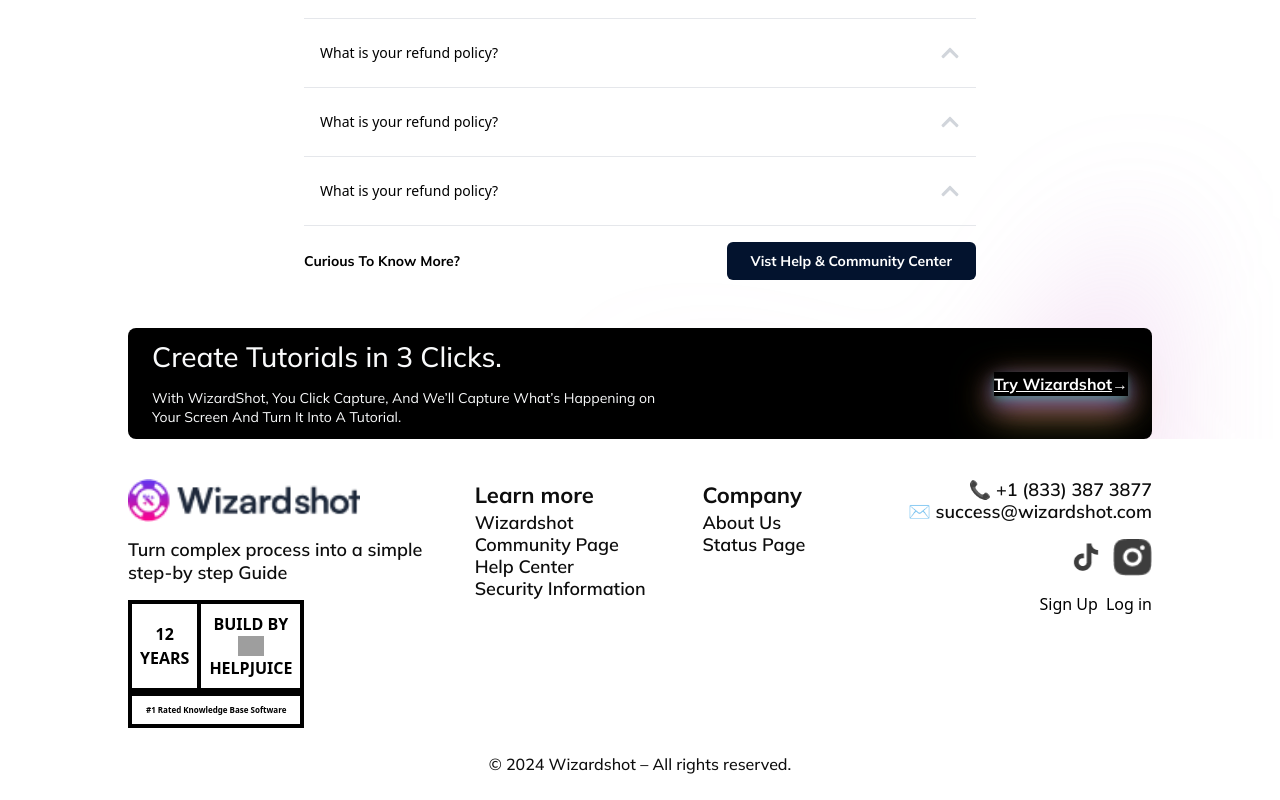
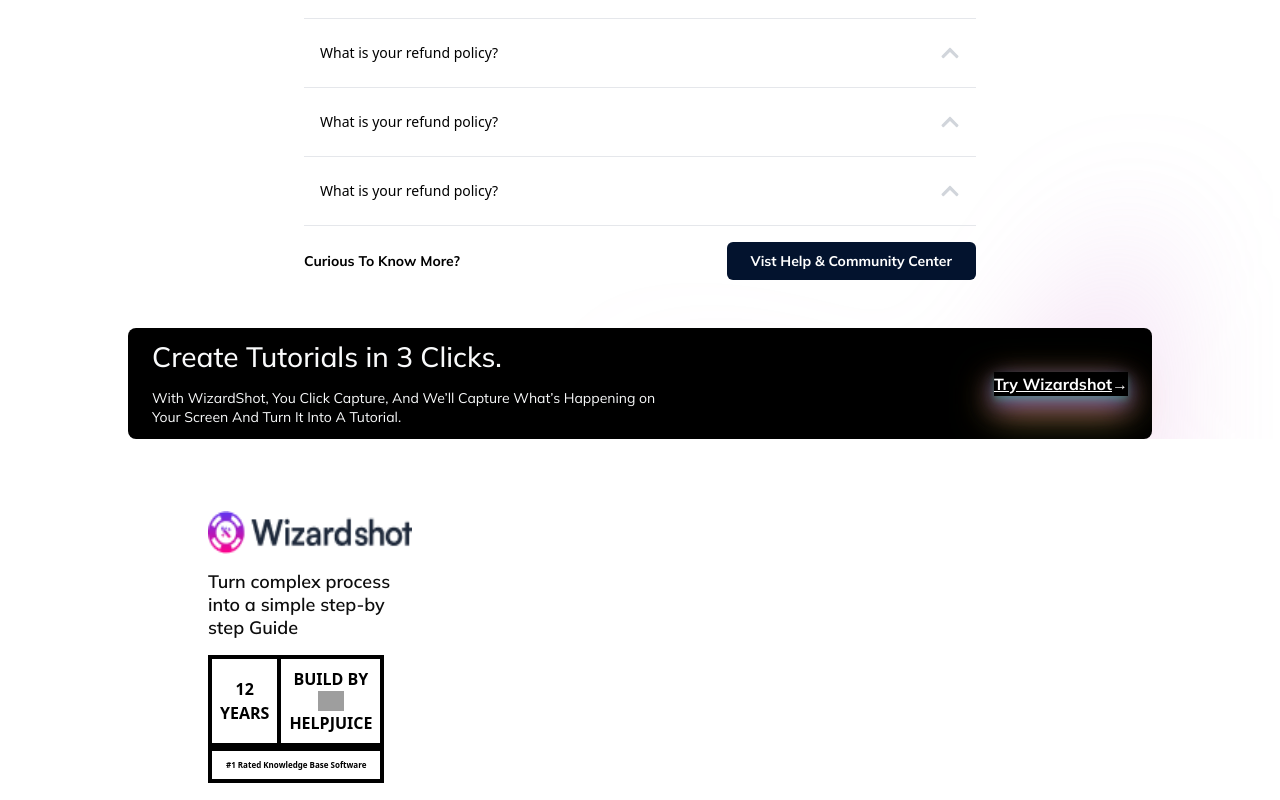
Before and after one commit to byiringiroscar/wizard-shot, a Next.js app: page / in a window 1280 px wide. Shown: the part 2286-3086 px from the top of the page. Built offline with nearby package versions, Linux system fonts and the light colour scheme; grey boxes are pictures that could not be loaded; a web font is replaced by a local one.

Commit message:
wip on footer

```diff
--- a/components/Footer.tsx
+++ b/components/Footer.tsx
@@ -1,5 +1,4 @@
 import React from 'react'
-import Text from './Text'
 import ImageUse from './Image'
 import logo from '../public/logo.png'
 import tiki from '../public/images/tiki.png'
@@ -7,8 +6,8 @@
 
 const Footer = () => {
   return (
-    <footer className="mx-auto max-w-5xl">
-        <div className="grid grid-cols-1 sm:grid-cols-3 gap-4 mt-10">
+    <footer className="mx-auto max-w-5xl padding-container">
+        <div className="grid grid-cols-1 sm:grid-cols-1 md:grid-cols-2 lg:grid-cols-4 gap-4 lg:pt-8 mt-10">
           <div className="flex flex-col items-start space-y-4">
             <ImageUse
               src={logo}
@@ -18,21 +17,17 @@
               alt="logo"
               className="h-[43px] w-auto"
             />
-
-            <Text
-              label="Turn complex process into a simple step-by step Guide"
-              className="text-[18px] leading-[23px] mulish-font-600 text-[#0D0D0D]"
-            />
+            <p className="text-[18px] leading-[23px] mulish-font-600 text-[#0D0D0D]">Turn complex process into a simple step-by step Guide</p>
 
             <div className="flex flex-col">
               <div className="flex items-center border-black border-4">
                 <div className="flex flex-col items-center p-2">
-                  <Text label="12" className="font-bold text" />
-                  <Text label="YEARS" className="font-bold text" />
+                  <p className="font-bold text">12</p>
+                  <p className="font-bold text">YEARS</p>
                 </div>
 
                 <div className="flex flex-col items-center border-l-4 border-black p-2">
-                  <Text label="BUILD BY" className="font-bold text" />
+                  <p className="font-bold text">BUILD BY</p>
                   <ImageUse
                     src="/vektor.svg"
                     width={20}
@@ -41,80 +36,18 @@
                     alt="logo"
                     className="h-[20px] w-auto"
                   />
-                  <Text label="HELPJUICE" className="font-bold text" />
+                  <p className="font-bold text">HELPJUICE</p>
                 </div>
               </div>
 
               <div>
-                <Text
-                  label="#1 Rated Knowledge Base Software"
-                  className="font-bold text-[8px] border-black border-4 p-2 text-center"
-                />
+                <p className="font-bold text-[8px] border-black border-4 p-2 text-center">#1 Rated Knowledge Base Software</p>
               </div>
-            </div>
-          </div>
-
-          <div className="flex items-start justify-between">
-            <div>
-              <Text label="Learn more" className="mulish-font text-[#0D0D0D] text-[22px]" />
-
-              <Text label="Wizardshot" className="mulish-font-600 text-[#0D0D0D] text-[18px] leading-[22px]" />
-              <Text label="Community Page" className="mulish-font-600 text-[#0D0D0D] text-[18px] leading-[22px]" />
-              <Text label="Help Center" className="mulish-font-600 text-[#0D0D0D] text-[18px] leading-[22px]" />
-              <Text label="Security Information" className="mulish-font-600 text-[#0D0D0D] text-[18px] leading-[22px]" />
-            </div>
-
-            <div>
-              <Text label="Company" className="mulish-font text-[#0D0D0D] text-[22px]" />
-
-              <Text label="About Us" className="mulish-font-600 text-[#0D0D0D] text-[18px] leading-[22px]" />
-              <Text label="Status Page" className="mulish-font-600 text-[#0D0D0D] text-[18px] leading-[22px]" />
-            </div>
-          </div>
-
-          <div className="flex flex-col sm:items-end items-start space-y-4">
-            <div className="hidden sm:flex sm:flex-col sm:items-end">
-              <Text label="📞 +1 (833) 387 3877" className="mulish-font-600 text-[#0D0D0D] text-[18px] leading-[22px]" />
-              <Text label="✉️ success@wizardshot.com" className="mulish-font-600 text-[#0D0D0D] text-[18px] leading-[22px]" />
-            </div>
-
-            <div className="flex items-center gap-2">
-              <ImageUse
-                src={tiki}
-                width={38}
-
-                height={36.29}
-                alt="logo"
-                className="h-[36.29px] w-auto"
-              />
-
-              <ImageUse
-                src={insta}
-                width={38}
-
-                height={36.29}
-                alt="logo"
-                className="h-[36.29px] w-auto"
-              />
-            </div>
-
-            <div className="flex items-center gap-2">
-              <Text label="Sign Up" className="font-medium" />
-              <Text label="Log in" className="font-medium" />
             </div>
           </div>
         </div>
 
-        <div className="my-6 space-y-6">
-          <div className="sm:hidden text-center">
-            <Text label="📞 +1 (833) 387 3877" className="font-light" />
-            <Text label="✉️ success@wizardshot.com" className="font-light" />
-          </div>
-          <Text
-            label="© 2024 Wizardshot – All rights reserved."
-            className="font-light sm:text-base text-xs text-center text-[#0D0D0D] mulish-font-500 text-[16px]"
-          />
-        </div>
+
       </footer>
   )
 }
--- a/components/Text.tsx
+++ /dev/null
@@ -1,12 +0,0 @@
-export interface TextInterface {
-  label: string | React.JSX.Element;
-  className: string;
-  onClick?: () => void;
-}
-
-
-const Text = ({ ...props }: TextInterface) => {
-  return <p {...props}>{props.label}</p>;
-};
-
-export default Text;
```
